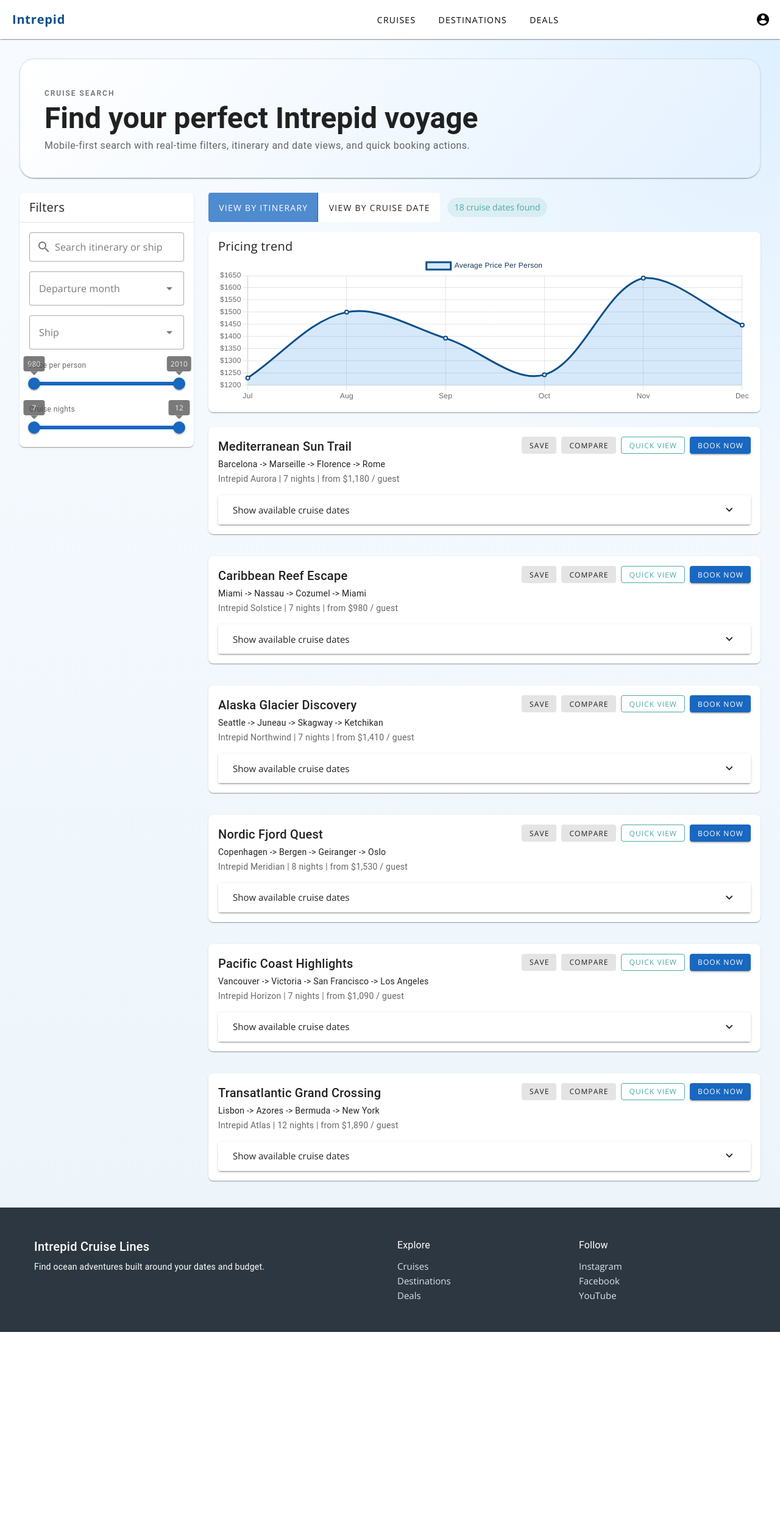
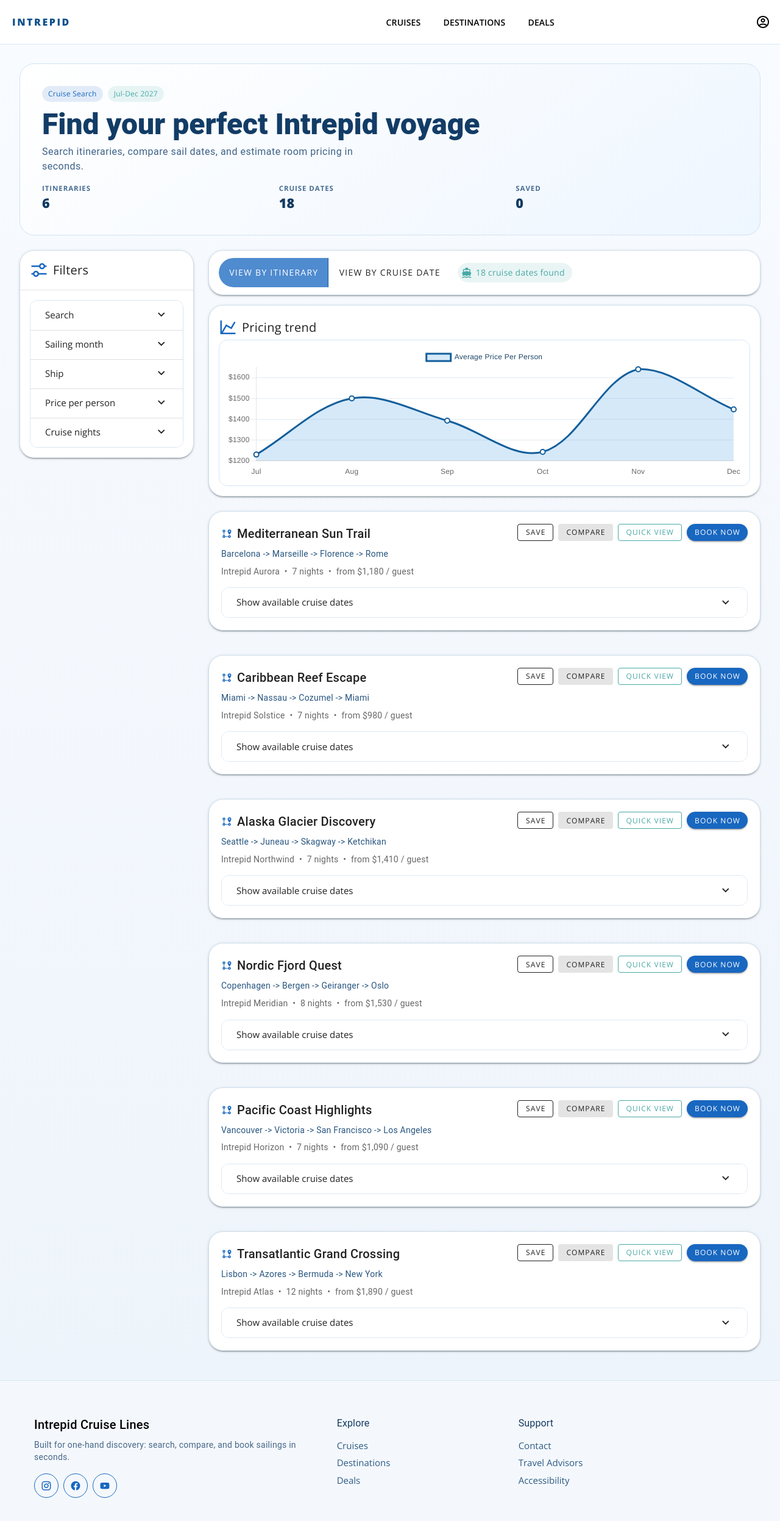
Before and after one commit to ryan-woo-slalom/Cruise-Search-Mobile, a Vue app: page / in a window 1280 px wide. Shown: the top 2494 px of the page at 61% size. Before the commit the page ends 2184 px from the top, so only its background shows below. Built offline with nearby package versions, Linux system fonts and the light colour scheme; the HTML template or start-up script is replaced by a standard one.

Commit message:
Fixed issue where Vuetify components were not registered at runtime so UI is showing correctly

```diff
--- a/src/App.vue
+++ b/src/App.vue
@@ -17,23 +17,41 @@
 
 <template>
   <v-app>
-    <v-navigation-drawer v-model="mobileMenuOpen" temporary>
-      <v-list nav density="comfortable">
-        <v-list-item v-for="link in navLinks" :key="link.label" :title="link.label" :href="link.href" />
+    <v-navigation-drawer v-model="mobileMenuOpen" temporary class="drawer-shell" width="280">
+      <div class="pa-5 drawer-brand border-b">
+        <p class="text-overline mb-1">Intrepid</p>
+        <h2 class="text-h6 font-weight-bold">Cruise Search</h2>
+      </div>
+      <v-list nav density="comfortable" class="pa-2">
+        <v-list-item
+          v-for="link in navLinks"
+          :key="link.label"
+          :title="link.label"
+          :href="link.href"
+          prepend-icon="mdi-chevron-right"
+          rounded="lg"
+        />
       </v-list>
     </v-navigation-drawer>
 
-    <v-app-bar color="white" elevation="1">
+    <v-app-bar color="white" elevation="0" class="app-bar-shell" height="72">
       <template v-if="!isDesktop">
         <v-btn icon="mdi-menu" variant="text" @click="mobileMenuOpen = !mobileMenuOpen" />
       </template>
 
-      <v-toolbar-title class="brand-title text-center text-md-left">Intrepid</v-toolbar-title>
+      <v-toolbar-title class="brand-title text-center text-md-left">INTREPID</v-toolbar-title>
 
       <v-spacer />
 
       <template v-if="isDesktop">
-        <v-btn v-for="link in navLinks" :key="link.label" :href="link.href" variant="text" class="mr-1">
+        <v-btn
+          v-for="link in navLinks"
+          :key="link.label"
+          :href="link.href"
+          variant="text"
+          class="mr-1 nav-link"
+          rounded="pill"
+        >
           {{ link.label }}
         </v-btn>
         <v-spacer />
@@ -41,7 +59,7 @@
 
       <v-menu>
         <template #activator="{ props }">
-          <v-btn icon="mdi-account-circle" variant="text" v-bind="props" />
+          <v-btn icon="mdi-account-circle-outline" variant="text" v-bind="props" />
         </template>
         <v-list density="compact">
           <v-list-item title="My Profile" />
@@ -55,24 +73,31 @@
       <RouterView />
     </v-main>
 
-    <v-footer color="#2d3741" class="text-white py-8">
+    <v-footer color="#f4f8fc" class="py-10 footer-shell">
       <v-container>
-        <v-row>
-          <v-col cols="12" md="6">
+        <v-row class="gy-6" align="start">
+          <v-col cols="12" md="5">
             <h3 class="text-h6 mb-2">Intrepid Cruise Lines</h3>
-            <p class="text-body-2 mb-0">Find ocean adventures built around your dates and budget.</p>
+            <p class="text-body-2 mb-4 footer-copy">
+              Built for one-hand discovery: search, compare, and book sailings in seconds.
+            </p>
+            <div class="d-flex ga-2">
+              <v-btn icon="mdi-instagram" size="small" variant="outlined" color="primary" />
+              <v-btn icon="mdi-facebook" size="small" variant="outlined" color="primary" />
+              <v-btn icon="mdi-youtube" size="small" variant="outlined" color="primary" />
+            </div>
           </v-col>
           <v-col cols="12" md="3">
-            <h4 class="text-subtitle-1 mb-2">Explore</h4>
+            <h4 class="text-subtitle-1 mb-2 footer-heading">Explore</h4>
             <div><a class="footer-link" href="#">Cruises</a></div>
             <div><a class="footer-link" href="#">Destinations</a></div>
             <div><a class="footer-link" href="#">Deals</a></div>
           </v-col>
-          <v-col cols="12" md="3">
-            <h4 class="text-subtitle-1 mb-2">Follow</h4>
-            <div><a class="footer-link" href="#">Instagram</a></div>
-            <div><a class="footer-link" href="#">Facebook</a></div>
-            <div><a class="footer-link" href="#">YouTube</a></div>
+          <v-col cols="12" md="4">
+            <h4 class="text-subtitle-1 mb-2 footer-heading">Support</h4>
+            <div><a class="footer-link" href="#">Contact</a></div>
+            <div><a class="footer-link" href="#">Travel Advisors</a></div>
+            <div><a class="footer-link" href="#">Accessibility</a></div>
           </v-col>
         </v-row>
       </v-container>
@@ -82,18 +107,55 @@
 
 <style scoped>
 .brand-title {
-  font-weight: 700;
+  font-weight: 800;
   color: #0b4f8a;
-  letter-spacing: 0.04em;
+  letter-spacing: 0.16em;
+  font-size: 1rem;
+}
+
+.app-bar-shell {
+  border-bottom: 1px solid #d8e6f3;
+  background: rgba(255, 255, 255, 0.92) !important;
+  backdrop-filter: blur(8px);
+}
+
+.drawer-shell {
+  background: #f6fbff;
+}
+
+.drawer-brand {
+  color: #164675;
+}
+
+.border-b {
+  border-bottom: 1px solid #d7e6f3;
+}
+
+.nav-link {
+  font-weight: 600;
+  letter-spacing: 0.01em;
+}
+
+.footer-copy {
+  color: #476789;
+}
+
+.footer-heading {
+  color: #153b62;
+}
+
+.footer-shell {
+  border-top: 1px solid #d8e6f3;
 }
 
 .footer-link {
-  color: #d7e4ef;
+  color: #2d5a84;
   text-decoration: none;
+  line-height: 1.9;
 }
 
 .footer-link:hover {
-  color: white;
+  color: #0b4f8a;
   text-decoration: underline;
 }
 </style>
--- a/src/components/CruiseFilters.vue
+++ b/src/components/CruiseFilters.vue
@@ -16,7 +16,9 @@
 </script>
 
 <template>
-  <div class="d-flex flex-column ga-4">
+  <v-expansion-panels variant="accordion" class="filter-accordion">
+    <v-expansion-panel title="Search">
+      <v-expansion-panel-text>
         <v-text-field
           v-model="searchQuery"
           label="Search itinerary or ship"
@@ -25,7 +27,11 @@
           hide-details
           density="comfortable"
         />
+      </v-expansion-panel-text>
+    </v-expansion-panel>
 
+    <v-expansion-panel title="Sailing month">
+      <v-expansion-panel-text>
         <v-select
           v-model="selectedMonths"
           :items="monthOptions"
@@ -38,7 +44,11 @@
           closable-chips
           hide-details
         />
+      </v-expansion-panel-text>
+    </v-expansion-panel>
 
+    <v-expansion-panel title="Ship">
+      <v-expansion-panel-text>
         <v-select
           v-model="selectedShips"
           :items="shipOptions"
@@ -49,9 +59,11 @@
           closable-chips
           hide-details
         />
+      </v-expansion-panel-text>
+    </v-expansion-panel>
 
-    <div>
-      <p class="text-caption text-medium-emphasis mb-1">Price per person</p>
+    <v-expansion-panel title="Price per person">
+      <v-expansion-panel-text>
         <v-range-slider
           v-model="priceRange"
           :min="minPrice"
@@ -61,10 +73,11 @@
           thumb-label="always"
           hide-details
         />
-    </div>
+      </v-expansion-panel-text>
+    </v-expansion-panel>
 
-    <div>
-      <p class="text-caption text-medium-emphasis mb-1">Cruise nights</p>
+    <v-expansion-panel title="Cruise nights">
+      <v-expansion-panel-text>
         <v-range-slider
           v-model="nightsRange"
           :min="minNights"
@@ -74,6 +87,15 @@
           thumb-label="always"
           hide-details
         />
-    </div>
-  </div>
+      </v-expansion-panel-text>
+    </v-expansion-panel>
+  </v-expansion-panels>
 </template>
+
+<style scoped>
+.filter-accordion {
+  border-radius: 12px;
+  overflow: hidden;
+  border: 1px solid #dbe6f2;
+}
+</style>
--- a/src/components/PriceTrendChart.vue
+++ b/src/components/PriceTrendChart.vue
@@ -43,13 +43,14 @@
       {
         label: 'Average Price Per Person',
         data: monthAverages,
-        borderColor: '#0b4f8a',
-        backgroundColor: 'rgba(30, 136, 229, 0.18)',
+        borderColor: '#135f9c',
+        backgroundColor: 'rgba(68, 153, 225, 0.22)',
         tension: 0.35,
         fill: true,
         pointBackgroundColor: '#ffffff',
-        pointBorderColor: '#0b4f8a',
+        pointBorderColor: '#135f9c',
         pointBorderWidth: 2,
+        pointRadius: 4,
       },
     ],
   }
@@ -62,12 +63,20 @@
     legend: {
       display: true,
       labels: {
-        color: '#12365b',
+        color: '#1e4568',
       },
     },
   },
   scales: {
+    x: {
+      grid: {
+        display: false,
+      },
+    },
     y: {
+      grid: {
+        color: 'rgba(19, 95, 156, 0.12)',
+      },
       ticks: {
         callback(value: string | number) {
           return `$${value}`
@@ -87,5 +96,9 @@
 <style scoped>
 .chart-wrap {
   min-height: 240px;
+  border: 1px solid #d7e7f5;
+  border-radius: 14px;
+  padding: 12px;
+  background: #ffffff;
 }
 </style>
--- a/src/plugins/vuetify.ts
+++ b/src/plugins/vuetify.ts
@@ -1,7 +1,11 @@
 import { createVuetify } from 'vuetify'
 import { aliases, mdi } from 'vuetify/iconsets/mdi'
+import * as components from 'vuetify/components'
+import * as directives from 'vuetify/directives'
 
 const vuetify = createVuetify({
+  components,
+  directives,
   icons: {
     defaultSet: 'mdi',
     aliases,
--- a/src/views/HomeView.vue
+++ b/src/views/HomeView.vue
@@ -171,21 +171,41 @@
 </script>
 
 <template>
-  <v-container fluid class="pa-4 pa-md-8 cruise-page">
-    <v-card class="hero-card mb-6" rounded="xl">
-      <v-card-text class="py-8 py-md-10 px-6 px-md-10">
-        <p class="text-overline text-medium-emphasis">Cruise Search</p>
-        <h1 class="text-h4 text-md-h3 font-weight-bold mb-2">Find your perfect Intrepid voyage</h1>
-        <p class="text-body-1 text-medium-emphasis mb-0">
-          Mobile-first search with real-time filters, itinerary and date views, and quick booking actions.
+  <v-container fluid class="pa-3 pa-sm-5 pa-md-8 cruise-page">
+    <v-card class="hero-card mb-5 mb-md-6" rounded="xl" elevation="0">
+      <v-card-text class="py-8 py-md-9 px-5 px-md-9">
+        <div class="d-flex align-center ga-2 mb-3">
+          <v-chip color="primary" size="small" variant="tonal">Cruise Search</v-chip>
+          <v-chip color="secondary" size="small" variant="tonal">Jul-Dec 2027</v-chip>
+        </div>
+        <h1 class="text-h4 text-md-h3 font-weight-black mb-2 hero-title">Find your perfect Intrepid voyage</h1>
+        <p class="text-body-1 text-medium-emphasis mb-4 hero-copy">
+          Search itineraries, compare sail dates, and estimate room pricing in seconds.
         </p>
+        <v-row>
+          <v-col cols="4">
+            <div class="hero-stat-label">Itineraries</div>
+            <div class="hero-stat-value">{{ groupedByItinerary.length }}</div>
+          </v-col>
+          <v-col cols="4">
+            <div class="hero-stat-label">Cruise Dates</div>
+            <div class="hero-stat-value">{{ filteredCruises.length }}</div>
+          </v-col>
+          <v-col cols="4">
+            <div class="hero-stat-label">Saved</div>
+            <div class="hero-stat-value">{{ savedIds.length }}</div>
+          </v-col>
+        </v-row>
       </v-card-text>
     </v-card>
 
-    <v-row>
+    <v-row class="align-start">
       <v-col cols="12" md="3">
-        <v-card v-if="mdAndUp" rounded="lg" class="sticky-filters">
-          <v-card-title>Filters</v-card-title>
+        <v-card v-if="mdAndUp" rounded="xl" class="sticky-filters filters-shell surface-card" elevation="2">
+          <v-card-title class="d-flex align-center ga-2 py-4">
+            <v-icon icon="mdi-tune-variant" color="primary" />
+            Filters
+          </v-card-title>
           <v-divider />
           <v-card-text>
             <CruiseFilters
@@ -206,28 +226,34 @@
       </v-col>
 
       <v-col cols="12" md="9">
-        <div class="d-flex flex-wrap align-center ga-3 mb-4">
+        <v-card rounded="xl" elevation="2" class="toolbar-shell mb-4 surface-card">
+          <v-card-text class="py-3 px-3 px-sm-4 d-flex flex-wrap align-center ga-3">
           <v-btn
             v-if="!mdAndUp"
             color="primary"
             prepend-icon="mdi-filter-variant"
+            rounded="pill"
             @click="mobileFiltersOpen = true"
           >
             Filters
           </v-btn>
 
-          <v-btn-toggle v-model="activeView" mandatory color="primary" divided>
+          <v-btn-toggle v-model="activeView" mandatory color="primary" divided rounded="pill">
             <v-btn value="itinerary">View by Itinerary</v-btn>
             <v-btn value="date">View by Cruise Date</v-btn>
           </v-btn-toggle>
 
-          <v-chip color="secondary" variant="tonal">
+          <v-chip color="secondary" variant="tonal" prepend-icon="mdi-ferry">
             {{ filteredCruises.length }} cruise dates found
           </v-chip>
-        </div>
+          </v-card-text>
+        </v-card>
 
-        <v-card rounded="lg" class="mb-6">
-          <v-card-title class="pb-0">Pricing trend</v-card-title>
+        <v-card rounded="xl" class="mb-6 pricing-shell surface-card" elevation="2">
+          <v-card-title class="pt-5 pb-1 d-flex align-center ga-2">
+            <v-icon icon="mdi-chart-line" color="primary" />
+            Pricing trend
+          </v-card-title>
           <v-card-text>
             <PriceTrendChart :cruises="filteredCruises" />
           </v-card-text>
@@ -235,27 +261,39 @@
 
         <v-row v-if="activeView === 'itinerary'">
           <v-col v-for="group in groupedByItinerary" :key="group.itineraryName" cols="12">
-            <v-card rounded="lg" class="mb-3">
-              <v-card-text>
+            <v-card rounded="xl" class="mb-4 itinerary-card surface-card" elevation="2">
+              <v-card-text class="pa-4 pa-sm-5">
                 <div class="d-flex justify-space-between flex-wrap ga-3">
                   <div>
-                    <h2 class="text-h6 mb-1">{{ group.itineraryName }}</h2>
-                    <p class="text-body-2 mb-1">{{ group.itineraryMap }}</p>
-                    <p class="text-body-2 text-medium-emphasis mb-0">
-                      {{ group.shipName }} | {{ group.leadDeparture.nights }} nights | from
+                    <div class="d-flex align-center ga-2 mb-2">
+                      <v-icon icon="mdi-map-marker-path" color="primary" size="18" />
+                      <h2 class="text-h6 mb-0">{{ group.itineraryName }}</h2>
+                    </div>
+                    <p class="text-body-2 mb-2 route-copy">{{ group.itineraryMap }}</p>
+                    <p class="text-body-2 text-medium-emphasis mb-0 compact-meta">
+                      {{ group.shipName }}
+                      <span class="mx-1">•</span>
+                      {{ group.leadDeparture.nights }} nights
+                      <span class="mx-1">•</span>
+                      from
                       {{ formatCurrency(Math.min(...group.departures.map((item) => item.pricePerPerson))) }} / guest
                     </p>
                   </div>
-                  <div class="d-flex flex-wrap ga-2 align-start justify-end">
+                    <div class="d-flex flex-wrap ga-2 align-start justify-end card-actions">
                     <v-btn
                       size="small"
-                      variant="tonal"
+                      variant="outlined"
                       :color="savedIds.includes(group.leadDeparture.id) ? 'secondary' : undefined"
                       @click="toggleSaved(group.leadDeparture.id)"
                     >
                       {{ savedIds.includes(group.leadDeparture.id) ? 'Saved' : 'Save' }}
                     </v-btn>
-                    <v-btn size="small" variant="tonal" @click="toggleCompare(group.leadDeparture.id)">
+                    <v-btn
+                      size="small"
+                      variant="tonal"
+                      :color="compareIds.includes(group.leadDeparture.id) ? 'secondary' : undefined"
+                      @click="toggleCompare(group.leadDeparture.id)"
+                    >
                       Compare
                     </v-btn>
                     <v-btn
@@ -266,17 +304,19 @@
                     >
                       Quick view
                     </v-btn>
-                    <v-btn size="small" color="primary" href="#">Book now</v-btn>
+                    <v-btn size="small" color="primary" href="#" rounded="pill">Book now</v-btn>
                   </div>
                 </div>
 
-                <v-expansion-panels variant="accordion" class="mt-4">
-                  <v-expansion-panel title="Show available cruise dates">
+                <v-expansion-panels variant="accordion" class="mt-4 itinerary-expansion" flat>
+                  <v-expansion-panel rounded="lg" title="Show available cruise dates">
                     <v-expansion-panel-text>
                       <v-row>
                         <v-col v-for="departure in group.departures" :key="departure.id" cols="12" sm="6">
-                          <v-sheet color="blue-lighten-5" rounded="lg" class="pa-3">
-                            <div class="text-subtitle-2">{{ formatDate(departure.startDate) }} to {{ formatDate(departure.endDate) }}</div>
+                          <v-sheet rounded="lg" class="pa-3 departure-chip">
+                            <div class="text-subtitle-2 mb-1">
+                              {{ formatDate(departure.startDate) }} to {{ formatDate(departure.endDate) }}
+                            </div>
                             <div class="text-caption">Starting at {{ formatCurrency(departure.pricePerPerson) }} per person</div>
                           </v-sheet>
                         </v-col>
@@ -291,20 +331,20 @@
 
         <v-row v-else>
           <v-col v-for="cruise in filteredCruises" :key="cruise.id" cols="12" sm="6">
-            <v-card rounded="lg" class="fill-height">
-              <v-card-text>
+            <v-card rounded="xl" class="fill-height cruise-date-card surface-card" elevation="2">
+              <v-card-text class="pa-4 pa-sm-5">
                 <div class="d-flex justify-space-between ga-3">
                   <div>
-                    <h2 class="text-subtitle-1 font-weight-bold mb-1">{{ cruise.itineraryName }}</h2>
+                    <h2 class="text-subtitle-1 font-weight-bold mb-1 card-title">{{ cruise.itineraryName }}</h2>
                     <p class="text-body-2 mb-1">{{ cruise.shipName }}</p>
-                    <p class="text-caption text-medium-emphasis mb-2">{{ cruise.itineraryMap }}</p>
+                    <p class="text-caption text-medium-emphasis mb-2 route-copy">{{ cruise.itineraryMap }}</p>
                     <p class="text-body-2 mb-0">
                       {{ formatDate(cruise.startDate) }} to {{ formatDate(cruise.endDate) }}
                     </p>
                   </div>
                   <div class="text-right">
-                    <div class="text-h6">{{ formatCurrency(cruise.pricePerPerson) }}</div>
-                    <div class="text-caption">per person</div>
+                    <v-chip color="primary" variant="flat" size="small">{{ formatCurrency(cruise.pricePerPerson) }}</v-chip>
+                    <div class="text-caption mt-1">per person</div>
                   </div>
                 </div>
 
@@ -313,32 +353,42 @@
                 <v-row dense>
                   <v-col cols="6">
                     <div class="text-caption">Interior</div>
-                    <div class="text-body-2">{{ formatCurrency(cruise.stateroomPricing.interior) }}</div>
+                    <div class="text-body-2 font-weight-medium">{{ formatCurrency(cruise.stateroomPricing.interior) }}</div>
                   </v-col>
                   <v-col cols="6">
                     <div class="text-caption">Balcony</div>
-                    <div class="text-body-2">{{ formatCurrency(cruise.stateroomPricing.balcony) }}</div>
+                    <div class="text-body-2 font-weight-medium">{{ formatCurrency(cruise.stateroomPricing.balcony) }}</div>
                   </v-col>
                 </v-row>
               </v-card-text>
 
-              <v-card-actions>
-                <v-btn size="small" variant="tonal" @click="toggleSaved(cruise.id)">
+              <v-card-actions class="px-4 pb-4 pt-0 px-sm-5 pb-sm-5">
+                <v-btn size="small" variant="outlined" @click="toggleSaved(cruise.id)">
                   {{ savedIds.includes(cruise.id) ? 'Saved' : 'Save' }}
                 </v-btn>
-                <v-btn size="small" variant="tonal" @click="toggleCompare(cruise.id)">Compare</v-btn>
+                <v-btn
+                  size="small"
+                  variant="tonal"
+                  :color="compareIds.includes(cruise.id) ? 'secondary' : undefined"
+                  @click="toggleCompare(cruise.id)"
+                >
+                  Compare
+                </v-btn>
                 <v-spacer />
                 <v-btn size="small" variant="outlined" @click="openQuickView([cruise], cruise.itineraryName)">
                   Quick view
                 </v-btn>
-                <v-btn size="small" color="primary" href="#">Book now</v-btn>
+                <v-btn size="small" color="primary" href="#" rounded="pill">Book now</v-btn>
               </v-card-actions>
             </v-card>
           </v-col>
         </v-row>
 
-        <v-card v-if="compareCruises.length > 0" rounded="lg" class="mt-6">
-          <v-card-title>Compare cruises ({{ compareCruises.length }}/3)</v-card-title>
+        <v-card v-if="compareCruises.length > 0" rounded="xl" class="mt-6 compare-shell surface-card" elevation="2">
+          <v-card-title class="d-flex align-center ga-2">
+            <v-icon icon="mdi-compare" color="secondary" />
+            Compare cruises ({{ compareCruises.length }}/3)
+          </v-card-title>
           <v-divider />
           <v-table density="comfortable">
             <thead>
@@ -363,8 +413,8 @@
     </v-row>
 
     <v-dialog v-model="mobileFiltersOpen" fullscreen>
-      <v-card>
-        <v-toolbar color="white">
+      <v-card class="mobile-filter-shell">
+        <v-toolbar color="white" elevation="0">
           <v-toolbar-title>Filters</v-toolbar-title>
           <v-spacer />
           <v-btn icon="mdi-close" variant="text" @click="mobileFiltersOpen = false" />
@@ -388,7 +438,7 @@
     </v-dialog>
 
     <v-dialog v-model="quickViewOpen" max-width="900">
-      <v-card>
+      <v-card rounded="xl" class="quick-view-shell surface-card">
         <v-card-title class="d-flex align-center justify-space-between">
           <span>{{ quickViewTitle }}</span>
           <v-btn icon="mdi-close" variant="text" @click="quickViewOpen = false" />
@@ -414,7 +464,7 @@
             </v-col>
 
             <v-col cols="12" md="5">
-              <v-sheet color="blue-lighten-5" rounded="lg" class="pa-4">
+              <v-sheet rounded="lg" class="pa-4 calculator-shell">
                 <h3 class="text-subtitle-1 font-weight-bold mb-3">Guest calculator</h3>
                 <v-select
                   v-model="selectedStateroomType"
@@ -464,18 +514,105 @@
 
 <style scoped>
 .cruise-page {
-  background:
-    radial-gradient(circle at top right, rgba(151, 207, 255, 0.26), transparent 34%),
-    linear-gradient(180deg, #f7fbff 0%, #edf5fb 100%);
+  background: linear-gradient(180deg, #f8fbff 0%, #eef4fb 100%);
 }
 
 .hero-card {
-  background: linear-gradient(130deg, #ffffff 0%, #e4f1ff 100%);
-  border: 1px solid #cde2f4;
+  background: linear-gradient(145deg, #ffffff 0%, #eef6ff 100%);
+  border: 1px solid #d3e3f3;
+  box-shadow: 0 10px 28px rgba(22, 67, 110, 0.1);
+  color: #13395f;
+}
+
+.hero-copy {
+  max-width: 58ch;
+  color: #3e6287 !important;
+}
+
+.hero-title {
+  letter-spacing: 0.01em;
+  color: #123c66;
+}
+
+.hero-stat-label {
+  font-size: 0.72rem;
+  text-transform: uppercase;
+  letter-spacing: 0.08em;
+  color: #4a6f94;
+  font-weight: 700;
+}
+
+.hero-stat-value {
+  font-size: 1.35rem;
+  font-weight: 800;
+  color: #103a61;
 }
 
 .sticky-filters {
   position: sticky;
   top: 88px;
 }
+
+.filters-shell,
+.toolbar-shell,
+.pricing-shell,
+.compare-shell,
+.itinerary-card,
+.cruise-date-card,
+.quick-view-shell {
+  border: 1px solid #d8e5f1;
+  background: #ffffff;
+  box-shadow: 0 6px 16px rgba(19, 67, 108, 0.05);
+}
+
+.surface-card {
+  border: 1px solid #cfdfee;
+  box-shadow: 0 10px 22px rgba(24, 79, 126, 0.08);
+}
+
+.toolbar-shell {
+  background: #ffffff;
+}
+
+.route-copy {
+  color: #28557f;
+}
+
+.compact-meta {
+  line-height: 1.45;
+}
+
+.card-actions {
+  min-width: 315px;
+}
+
+.itinerary-expansion {
+  border: 1px solid #dee8f3;
+  border-radius: 12px;
+  overflow: hidden;
+}
+
+.departure-chip {
+  background: #f6faff;
+  border: 1px solid #dce8f4;
+}
+
+.card-title {
+  color: #103a61;
+}
+
+.mobile-filter-shell {
+  background: linear-gradient(180deg, #f9fcff 0%, #f1f6fc 100%);
+}
+
+.calculator-shell {
+  background: #f5f9ff;
+  border: 1px solid #d5e4f3;
+}
+
+@media (max-width: 600px) {
+  .card-actions {
+    min-width: unset;
+  }
+}
 </style>
```
Lines whose indentation alone changed are shown as unchanged.
